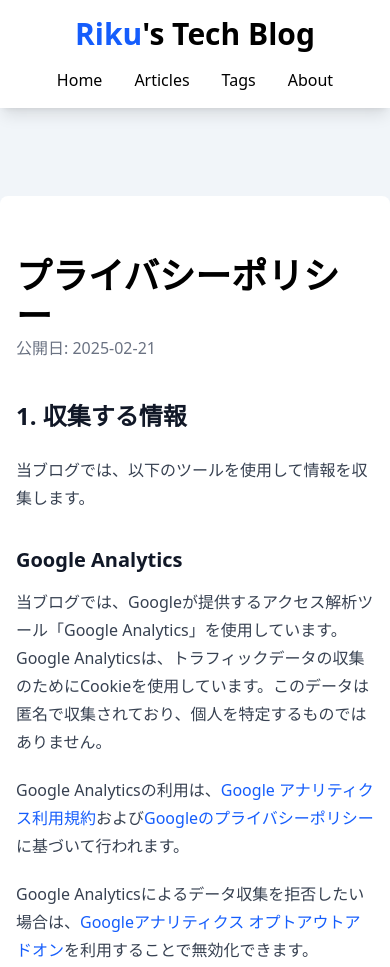
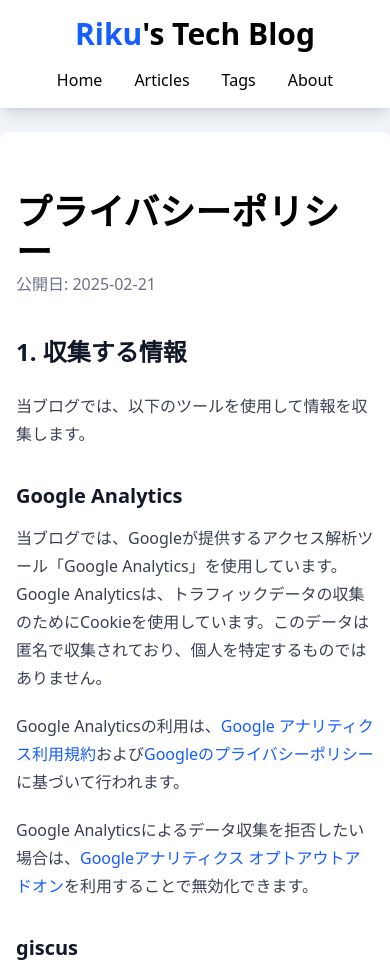
Before and after one commit to pullriku/pullriku-blog-astro, an Astro site: page /docs/privacy in a window 390 px wide. Shown: the top 967 px of the page. Built offline with nearby package versions, Linux system fonts and the light colour scheme; Astro itself is replaced by a stand-in of ours; some packages are replaced by stand-ins of ours.

Commit message:
fix CollectionDocモバイル表示時の余白

```diff
--- a/src/components/CollectionDoc.astro
+++ b/src/components/CollectionDoc.astro
@@ -42,7 +42,7 @@ if (willSubtractDepth) {
     <div class="mx-auto justify-center lg:flex gap-10">
       { /* 本文表示の列 */ }
       <div class="max-w-4xl min-w-0 flex-1 lg:mx-0 lg:w-fit break-words mx-auto">
-        <div class="h-16"></div>
+        <div class="h-16 hidden lg:block"></div>
         <div class={`p-4 md:p-12 pt-5 mx-auto ${LIGHT_OVERLAY} ${DARK_BG} rounded-lg`}>
           <div class="py-10">
             <h1 class="text-4xl font-bold">{title}</h1>
```
